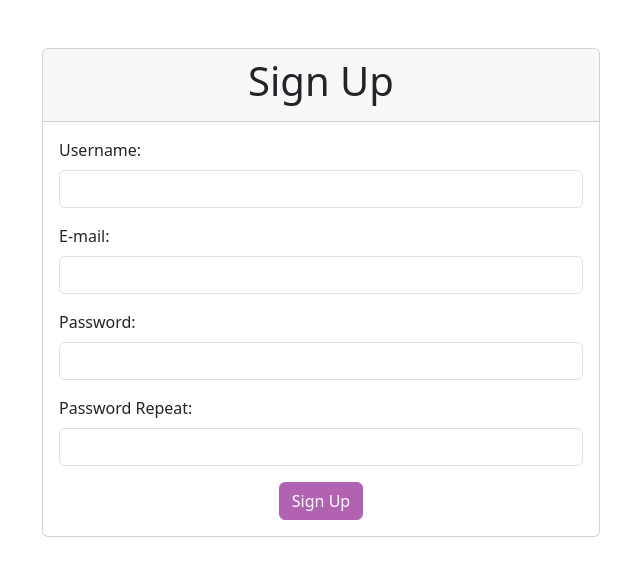
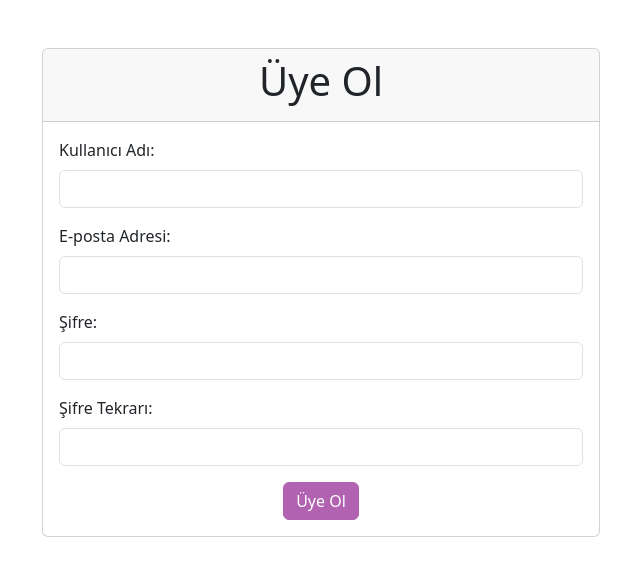
Before and after one commit to ulasisibol/hoaxify-project, a React (Vite) app in the folder frontend/: page / in a window 1280 px wide. Shown: the top 576 px of the page, without its empty margins (319-959 px from the left). Built offline with nearby package versions, Linux system fonts and the light colour scheme.

Commit message:
En and Tr language packs were created. React i18n library installed.

```diff
--- a/frontend/package.json
+++ b/frontend/package.json
@@ -12,8 +12,10 @@
   "dependencies": {
     "axios": "^1.6.8",
     "bootstrap": "^5.3.3",
+    "i18next": "^23.11.3",
     "react": "^18.2.0",
-    "react-dom": "^18.2.0"
+    "react-dom": "^18.2.0",
+    "react-i18next": "^14.1.1"
   },
   "devDependencies": {
     "@types/react": "^18.2.66",
--- /dev/null
+++ b/frontend/src/locales/index.js
@@ -0,0 +1,31 @@
+import i18n from "i18next";
+import { initReactI18next } from "react-i18next";
+import en from "./languages/en.json"
+import tr from "./languages/tr.json"
+
+// the translations
+// (tip move them in a JSON file and import them,
+// or even better, manage them separated from your code: https://react.i18next.com/guides/multiple-translation-files)
+const resources = {
+  en: {
+    translation: en
+  },
+  tr: {
+    translation: tr
+  },
+};
+
+i18n
+  .use(initReactI18next) // passes i18n down to react-i18next
+  .init({
+    resources,
+    lng: "tr", // language to use, more information here: https://www.i18next.com/overview/configuration-options#languages-namespaces-resources
+    // you can use the i18n.changeLanguage function to change the language manually: https://www.i18next.com/overview/api#changelanguage
+    // if you're using a language detector, do not define the lng option
+
+    interpolation: {
+      escapeValue: false, // react already safes from xss
+    },
+  });
+
+export default i18n;
--- /dev/null
+++ b/frontend/src/locales/languages/en.json
@@ -0,0 +1,9 @@
+{
+  "signUp": "Sign Up",
+  "username": "Username: ",
+  "email": "E-mail: ",
+  "password": "Password: ",
+  "passwordR": "Password Repeat: ",
+  "passwordMissM": "Passwords are missmatch! ",
+  "genericError": "Unexpected error occured. Please try again!"
+}
--- /dev/null
+++ b/frontend/src/locales/languages/tr.json
@@ -0,0 +1,9 @@
+{
+  "signUp": "Üye Ol",
+  "username": "Kullanıcı Adı: ",
+  "email": "E-posta Adresi: ",
+  "password": "Şifre: ",
+  "passwordR": "Şifre Tekrarı: ",
+  "passwordMissM": "Şifreler uyuşmuyor! ",
+  "genericError": "Bilinmeyen bir hata oluştu. Lütfen tekrar deneyin!"
+}
--- a/frontend/src/main.jsx
+++ b/frontend/src/main.jsx
@@ -1,6 +1,7 @@
 import React from "react";
 import ReactDOM from "react-dom/client";
 import { SignUp } from "./pages/SignUp/index.jsx";
+import "./locales";
 
 ReactDOM.createRoot(document.getElementById("root")).render(
   <React.StrictMode>
--- a/frontend/src/pages/SignUp/api.js
+++ b/frontend/src/pages/SignUp/api.js
@@ -1,5 +1,9 @@
 import axios from "axios";
 
 export function signUp(body){
-    return axios.post('/api/v1/users', body);
+    return axios.post('/api/v1/users', body, {
+        headers: {
+            "Accept-Language": "tr"
+        }
+    });
 }
--- a/frontend/src/pages/SignUp/index.jsx
+++ b/frontend/src/pages/SignUp/index.jsx
@@ -1,6 +1,7 @@
 import { useEffect, useMemo, useState } from "react";
 import { signUp } from "./api";
 import { Input } from "./Components/Input";
+import { useTranslation } from "react-i18next";
 
 export function SignUp() {
   const [username, setUsername] = useState();
@@ -11,11 +12,12 @@ export function SignUp() {
   const [successMessage, setSuccessMessage] = useState();
   const [errors, setErrors] = useState({});
   const [generalErrors, setGeneralErrors] = useState();
+  const { t } = useTranslation();
 
   const passwordRepeatEr = useMemo(() => {
     //İf'i sürekli döngüye almamak için sadace bağımlı olan değişkenler değiştiğinde if'i sorgulamasını sağladık.
     if (password != passwordR) {
-      return "Passwords' missmatch!";
+      return t("passwordMissM");
     }
   }, [password, passwordR]);
 
@@ -65,7 +67,7 @@ export function SignUp() {
       ) {
         setErrors(axiosError.response.data.validationErrors);
       } else {
-        setGeneralErrors("Unexpected error occured. Please try again!");
+        setGeneralErrors(t("genericError"));
       }
     } finally {
       setApiProgress(false);
@@ -77,13 +79,13 @@ export function SignUp() {
       <div className="col-lg-6 offset-lg-3 col-sm-8 offset-sm-2">
         <form className="card" onSubmit={onSubmit}>
           <div className="text-center card-header">
-            <h1>Sign Up</h1>
+            <h1>{t("signUp")}</h1>
           </div>
           <div className="card-body">
             <Input
               id="username"
               type="text"
-              label="Username: "
+              label={t("username")}
               error={errors.username}
               onChange={(event) => {
                 setUsername(event.target.value);
@@ -91,7 +93,7 @@ export function SignUp() {
             />
             <Input
               id="email"
-              label="E-mail: "
+              label={t("email")}
               type="text"
               error={errors.email}
               onChange={(event) => {
@@ -100,7 +102,7 @@ export function SignUp() {
             />
             <Input
               id="password"
-              label="Password: "
+              label={t("password")}
               type="password"
               error={errors.password}
               onChange={(event) => {
@@ -109,28 +111,13 @@ export function SignUp() {
             />
             <Input
               id="passwordR"
-              label="Password Repeat: "
+              label={t("passwordR")}
               type="password"
               error={passwordRepeatEr}
               onChange={(event) => {
                 setPasswordR(event.target.value);
               }}
             />
-            {/* <div className="mb-3">
-              <label className="form-label" htmlFor="passwordR">
-                Repeat Password:{" "}
-              </label>
-              <input
-                className={
-                  isItSame ? "form-control is-invalid" : "form-control"
-                }
-                id="passwordR"
-                type="password"
-                onChange={(event) => setPasswordR(event.target.value)}
-              />
-              <div className="invalid-feedback">Password missmatch!</div>
-            </div> */}
-
             {successMessage && (
               <div className="alert alert-success">{successMessage}</div>
             )}
@@ -149,7 +136,7 @@ export function SignUp() {
                     aria-hidden="true"
                   ></span>
                 )}
-                Sign Up
+                {t("signUp")}
               </button>
             </div>
           </div>
```
Also changed, not shown: 1 other file (tests, documents, lock files or other folders).
